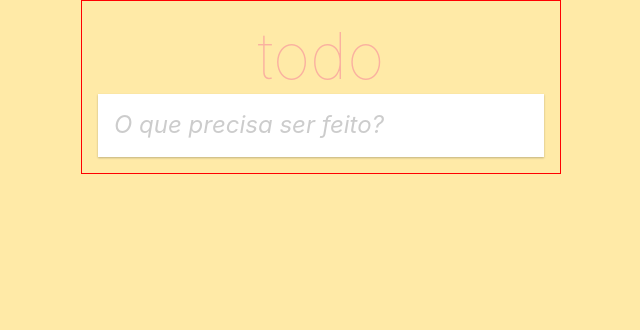
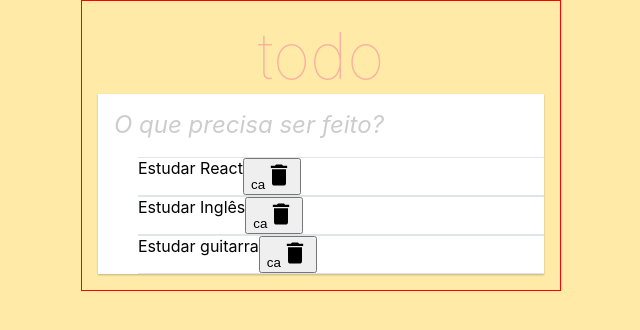
Before and after one commit to Dagostini01/todo-list, a React (Create React App) app: page / in a window 1280 px wide. Shown: the top 330 px of the page, without its empty margins (319-959 px from the left). Built offline with nearby package versions, Linux system fonts and the light colour scheme.

Commit message:
react icons

```diff
--- a/package.json
+++ b/package.json
@@ -8,6 +8,7 @@
     "@testing-library/user-event": "^13.5.0",
     "react": "^18.2.0",
     "react-dom": "^18.2.0",
+    "react-icons": "^4.12.0",
     "react-scripts": "5.0.1",
     "web-vitals": "^2.1.4"
   },
--- a/src/App.css
+++ b/src/App.css
@@ -6,3 +6,9 @@
   width: 100%;
   padding: 16px 16px 18px 16px;
 }
+
+ul.todo-list li {
+  display: flex;
+  border-top: 1px solid #dfe6e9;
+  border-bottom: 1px solid #dfe6e9;
+}
--- a/src/App.js
+++ b/src/App.js
@@ -1,8 +1,16 @@
 import React, {useState} from 'react';
+import {MdDelete} from 'react-icons/md';
 import './App.css';
 
 const App = () => {
 
+  const initialTodos = [
+    { id: 1, title: "Estudar React", checked: false},
+    { id: 2, title: "Estudar Inglês", checked: true},
+    { id: 3, title: "Estudar guitarra", checked: false},
+  ]
+
+  const [todos] = useState(initialTodos)
   const[value, setValue] = useState("")
 
   const onChange = (event) => {
@@ -33,6 +41,19 @@
         onChange={onChange}
         onKeyDown={onKeyDown}
         />
+        <ul className="todo-list">
+          {
+            todos.map((todo) => (
+              <li key={todo.id.toString()}>
+                <span>{todo.title}</span>
+                <button type="button">
+                  ca
+                  <MdDelete size={28} />
+                </button>
+              </li>
+            ))
+          }
+        </ul>
       </section>
 
     </section>
```
Also changed, not shown: 1 other file (tests, documents, lock files or other folders).
